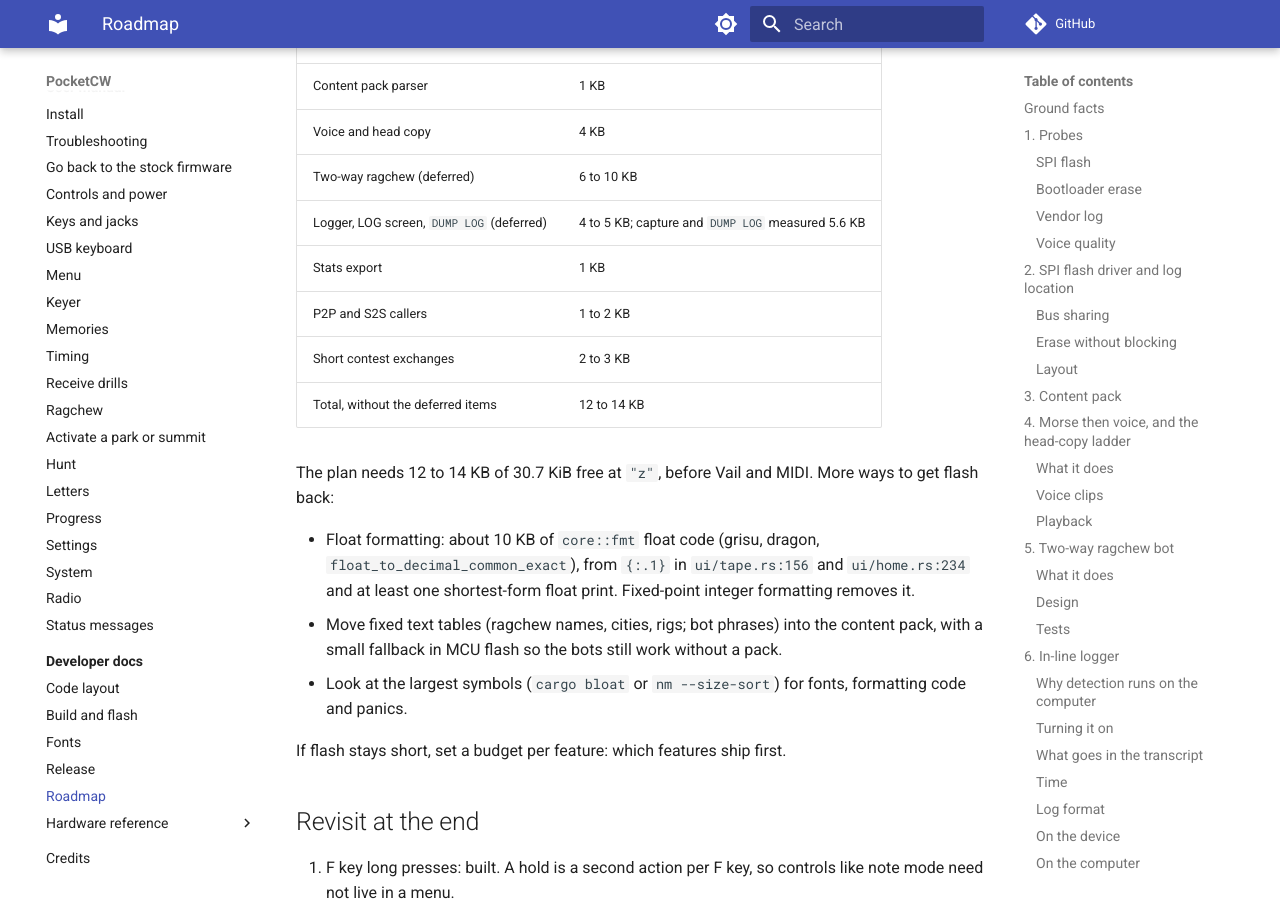
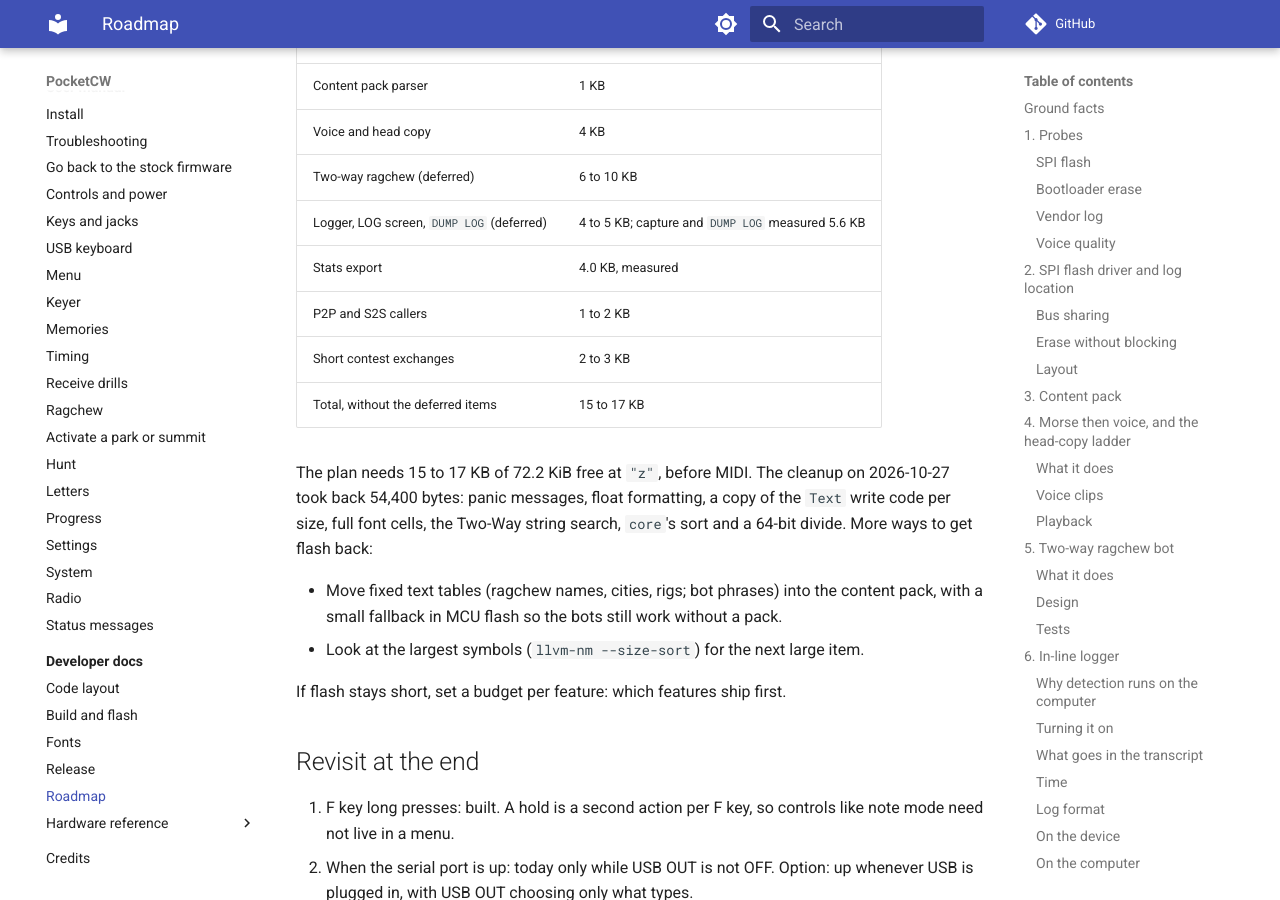
Before and after one commit to kvmet/k5mme_pocketcw, an MkDocs documentation site: the page built from docs/dev/roadmap.md, in a window 1280 px wide and 900 px high, scrolled down 12723 px. Built offline with MkDocs 1.6.1 and Material for MkDocs 9.7.7, drawn with Linux system fonts in a browser that asks for light colours; comment, search, counter and statistics services are not loaded; some of the changed text lies outside the part shown.

Commit message:
docs(roadmap): update the flash budget

```diff
--- a/docs/dev/roadmap.md
+++ b/docs/dev/roadmap.md
@@ -19,7 +19,7 @@ The planned work after USB: the SPI flash, copy training, two-way QSOs, and an i
 
   | Store | Size | Free | Holds |
   | - | - | - | - |
-  | MCU flash | 241,664 bytes | 30.7 KiB at `opt-level = "z"` (image 210,260 bytes on 2026-10-25) | Code, and small tables the core features need without a pack. Code cannot run from the SPI flash: it sits on SPI1, not a memory-mapped interface. |
+  | MCU flash | 241,664 bytes | 72.2 KiB at `opt-level = "z"` (image 167,740 bytes on 2026-10-27) | Code, and small tables the core features need without a pack. Code cannot run from the SPI flash: it sits on SPI1, not a memory-mapped interface. |
   | SPI flash (F files) | 16 MB | About 13 MB outside the vendor regions | Content pack, voice packs, log. |
   | EEPROM (I2C) | 2 KB | 64 bytes (0x7C0 to 0x7FF) | Settings, letter stats, progress, memories. Too small for the log; the plan only appends the LOG setting to the settings record. |
   | RAM | 64 KB | About 56 KB | Buffers, such as the 16 KB voice clip buffer. |
@@ -274,7 +274,7 @@ Flash cost: 4 to 5 KB (ring, `DUMP LOG`, note mode, LOG screen).
 
 Built: `STATS LETTERS`, `STATS PROGRESS` and `STATS TIMING` on the serial port, and `pocketcw.py stats` saves each as CSV. See [Stats](serial.md#stats). Timing statistics are not saved across power off, and the EEPROM has 64 bytes left, so a saved version would go in the log as a new kind.
 
-Flash cost: about 1 KB.
+Flash cost: 4.0 KB, measured.
 
 ## 8. More QSO kinds
 
@@ -314,16 +314,15 @@ Flash cost: 2 to 3 KB.
 | Voice and head copy | 4 KB |
 | Two-way ragchew (deferred) | 6 to 10 KB |
 | Logger, LOG screen, `DUMP LOG` (deferred) | 4 to 5 KB; capture and `DUMP LOG` measured 5.6 KB |
-| Stats export | 1 KB |
+| Stats export | 4.0 KB, measured |
 | P2P and S2S callers | 1 to 2 KB |
 | Short contest exchanges | 2 to 3 KB |
-| Total, without the deferred items | 12 to 14 KB |
+| Total, without the deferred items | 15 to 17 KB |
 
-The plan needs 12 to 14 KB of 30.7 KiB free at `"z"`, before Vail and MIDI. More ways to get flash back:
+The plan needs 15 to 17 KB of 72.2 KiB free at `"z"`, before MIDI. The cleanup on 2026-10-27 took back 54,400 bytes: panic messages, float formatting, a copy of the `Text` write code per size, full font cells, the Two-Way string search, `core`'s sort and a 64-bit divide. More ways to get flash back:
 
-- Float formatting: about 10 KB of `core::fmt` float code (grisu, dragon, `float_to_decimal_common_exact`), from `{:.1}` in `ui/tape.rs:156` and `ui/home.rs:234` and at least one shortest-form float print. Fixed-point integer formatting removes it.
 - Move fixed text tables (ragchew names, cities, rigs; bot phrases) into the content pack, with a small fallback in MCU flash so the bots still work without a pack.
-- Look at the largest symbols (`cargo bloat` or `nm --size-sort`) for fonts, formatting code and panics.
+- Look at the largest symbols (`llvm-nm --size-sort`) for the next large item.
 
 If flash stays short, set a budget per feature: which features ship first.
 
```
